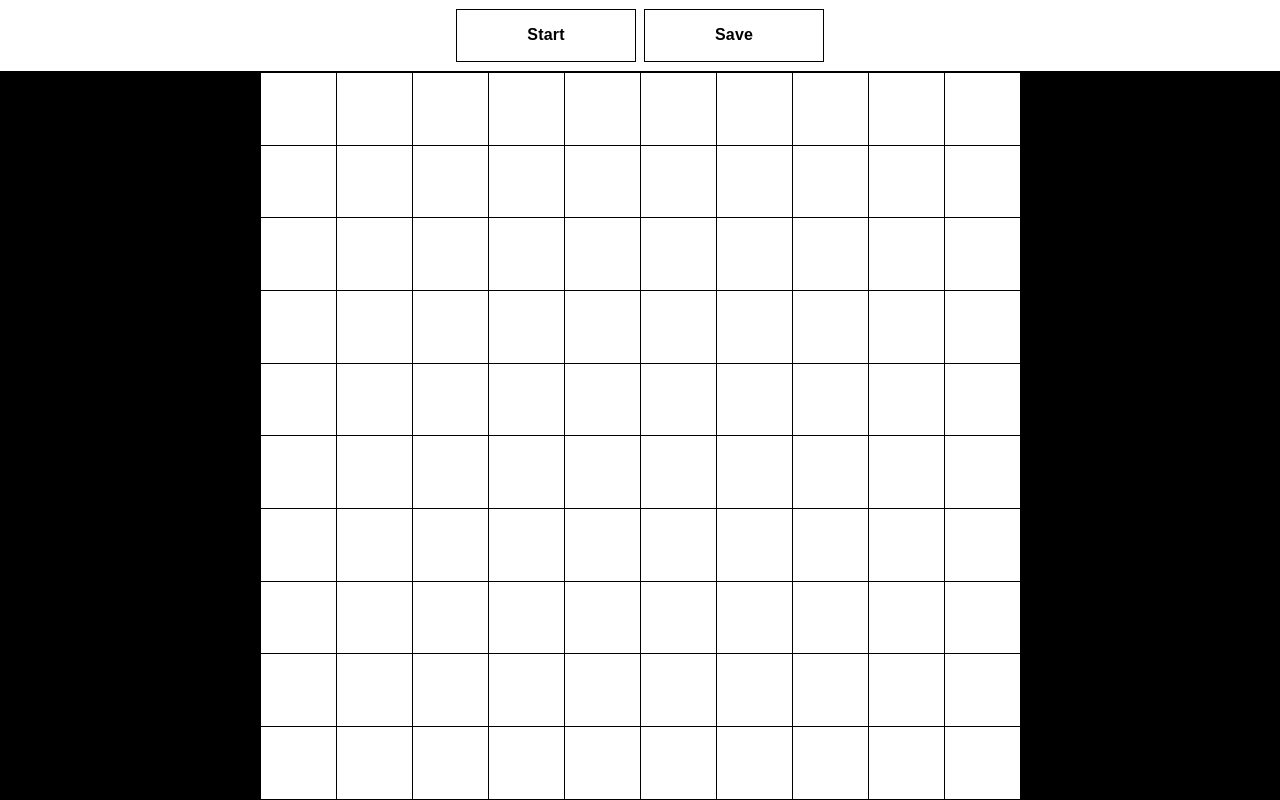
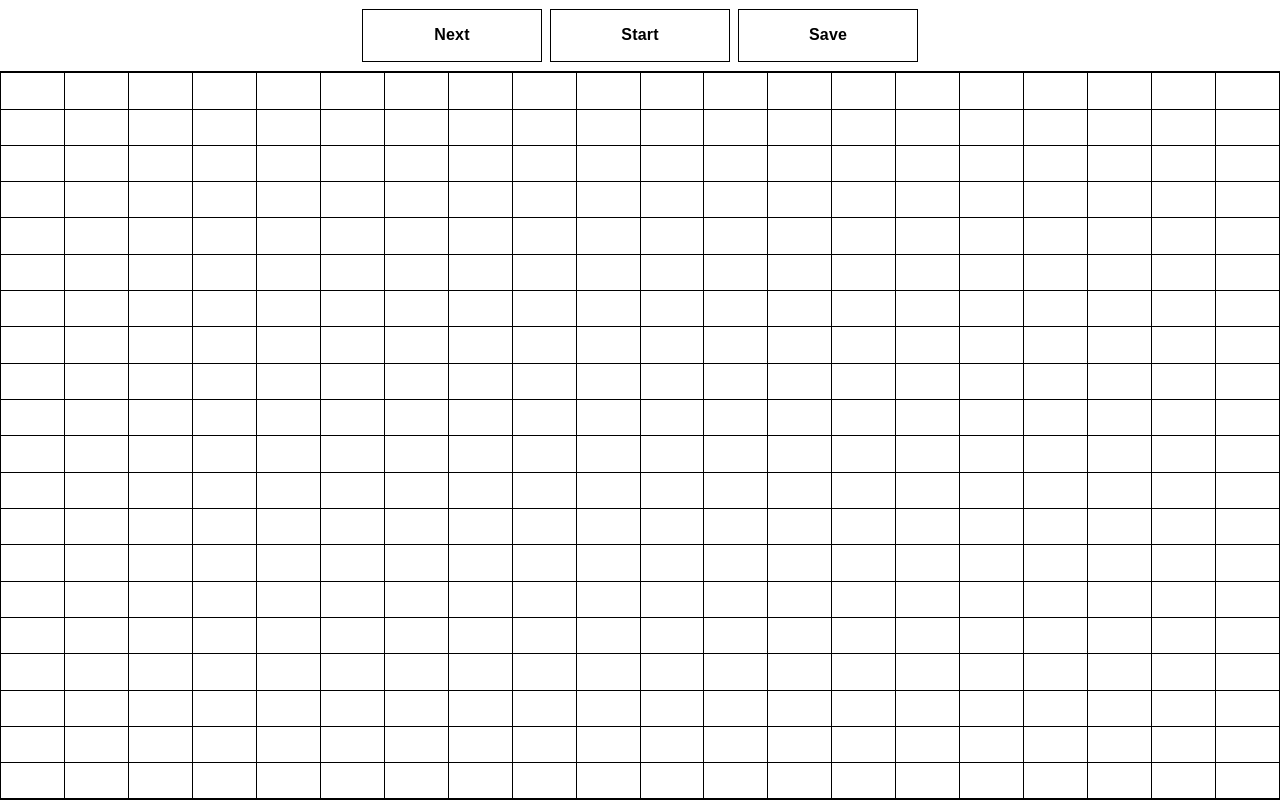
Before and after one commit to jakent/game-of-life-interactive, a React app: page / in a window 1280 px wide. Built offline with nearby package versions, Linux system fonts and the light colour scheme.

Commit message:
Making grid a toroidal array

```diff
--- a/src/components/Game/index.jsx
+++ b/src/components/Game/index.jsx
@@ -40,6 +40,7 @@ export class Game extends Component {
 
     return <section className="game">
       <div className="controls">
+        <button className="control start" onClick={this.props.nextGeneration}>Next</button>
         {!this.state.running && <button className="control start" onClick={() => this.start()}>Start</button>}
         {this.state.running && <button className="control stop" onClick={() => this.stop()}>Stop</button>}
         {this.state.savedCells.length === 0 &&
--- a/src/domain/Grid.js
+++ b/src/domain/Grid.js
@@ -13,14 +13,6 @@ export default class Grid {
     const endX = (x+1 > this.cells[0].length-1) ? x : x+1;
     const endY = (y+1 > this.cells.length-1) ? y : y+1;
 
-    // let xMax = this.cells[0].length-1;
-    // let yMax = this.cells.length-1;
-    //
-    // const startX = (x-1 < 0) ? xMax : x-1;
-    // const startY = (y-1 < 0) ? yMax : y-1;
-    // const endX = x+1 % xMax;
-    // const endY = y+1 % yMax;
-
     for (let row = startY; row <= endY; row++) {
       for (let column = startX; column <= endX; column++) {
         if (column === x && row === y) {
@@ -32,11 +24,34 @@ export default class Grid {
     return livingNeighbors;
   }
 
+  findLivingNeighbors2({x, y}) {
+    let livingNeighbors = 0;
+
+    let xMax = this.cells[0].length;
+    let yMax = this.cells.length;
+    const startX = (x-1 < 0) ? xMax - 1 : x-1;
+    const startY = (y-1 < 0) ? yMax - 1 : y-1;
+
+    for (let row = 0; row < 3; row++) {
+      for (let column = 0; column < 3; column++) {
+        let neighborX = (startX + column) % xMax;
+        let neighborY = (startY + row) % yMax;
+
+        if (neighborX === x && neighborY === y) {
+          continue;
+        }
+        livingNeighbors += this.cells[neighborY][neighborX].alive ? 1 : 0;
+      }
+    }
+
+    return livingNeighbors;
+  }
+
   nextGeneration() {
     return new Grid(
       this.cells.map((row) => {
         return row.map((cell) => {
-          return cell.transform(this.findLivingNeighbors(cell.position));
+          return cell.transform(this.findLivingNeighbors2(cell.position));
         })
       })
     )
--- a/src/store/index.js
+++ b/src/store/index.js
@@ -9,8 +9,8 @@ export const startGeneration = () => ({type: 'START_GENERATION'});
 export const reset = (data) => ({type: 'RESET', data});
 
 const defaultState = {
-  grid: Grid.createEmpty(10, 10)
-  // grid: Grid.createRandom(75, 75)
+  grid: Grid.createEmpty(20, 20)
+  // grid: Grid.createRandom(20, 20)
   // grid: Grid.from(preset)
 };
 
```
